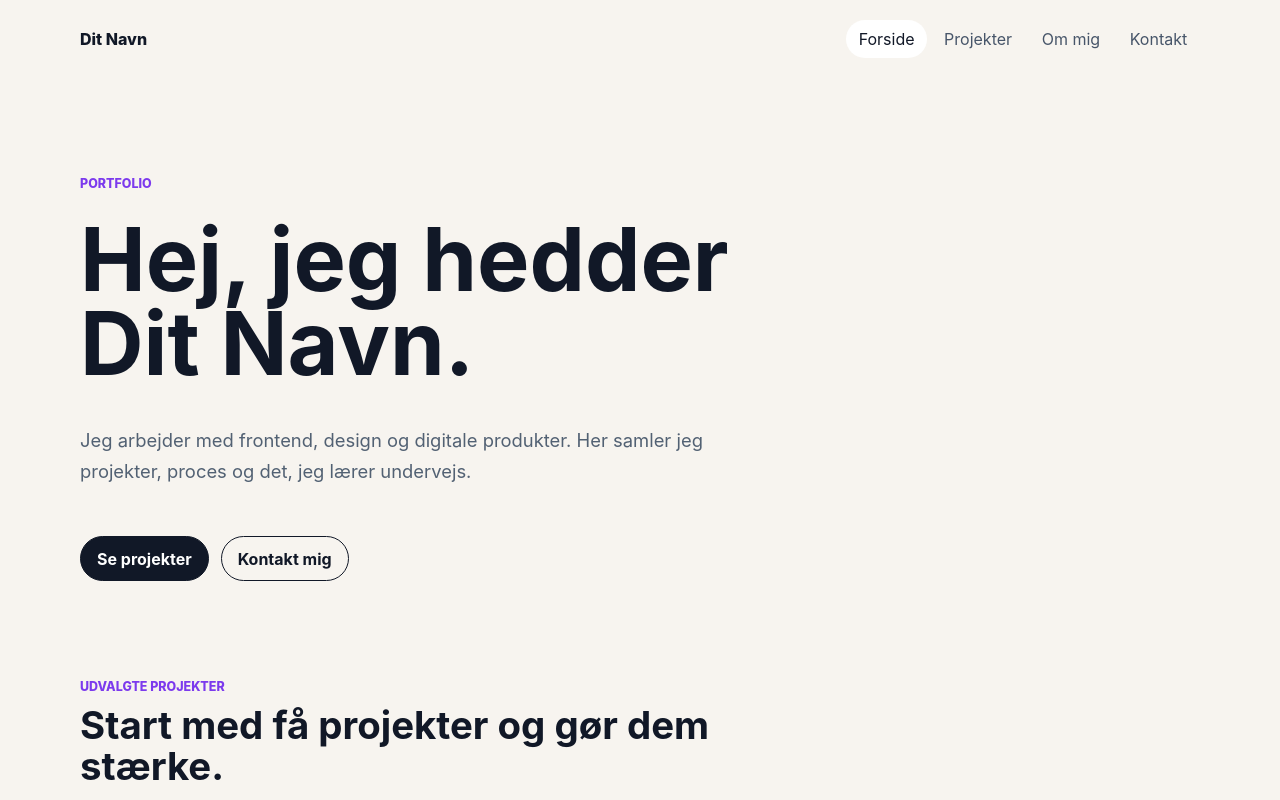
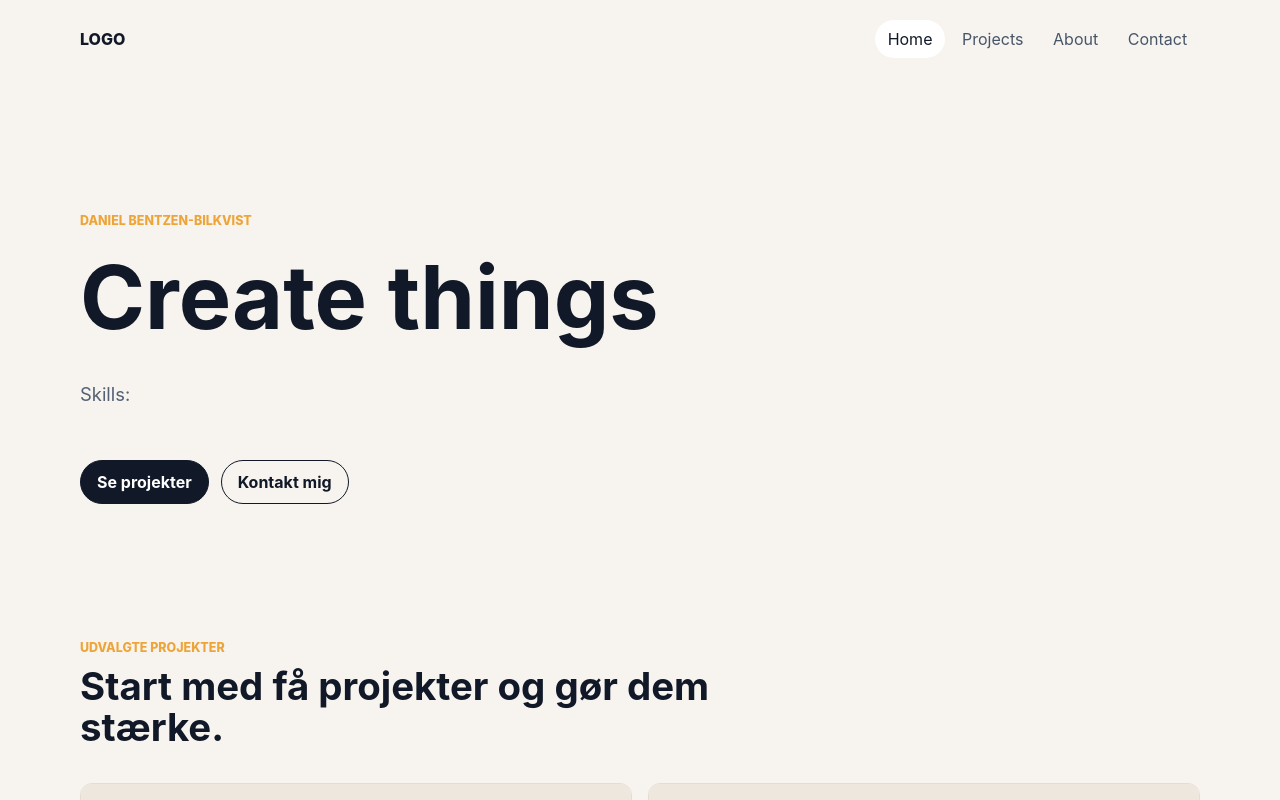
Before and after one commit to danielbilkvist/danielbilkvist.github.io, a React (Vite) app: page / in a window 1280 px wide. Shown: the top 800 px of the page. Built offline with nearby package versions, Linux system fonts and the light colour scheme.

Commit message:
initial Changes

```diff
--- a/index.html
+++ b/index.html
@@ -2,10 +2,10 @@
 <html lang="da">
   <head>
     <meta charset="UTF-8" />
-    <link rel="icon" type="image/svg+xml" href="/favicon.svg" />
+    <link rel="icon" type="image/svg+xml" href="/favicon-32x32.png" />
     <meta name="viewport" content="width=device-width, initial-scale=1.0" />
     <meta name="description" content="En simpel React portfolio-template til username.github.io." />
-    <title>username.github.io Portfolio Template</title>
+    <title>Portfolio</title>
   </head>
   <body>
     <div id="root"></div>
--- a/src/components/Navbar.jsx
+++ b/src/components/Navbar.jsx
@@ -4,16 +4,16 @@ function Navbar() {
   return (
     <header className="site-header">
       <NavLink className="brand" to="/">
-        Dit Navn
+        LOGO
       </NavLink>
 
       <nav className="site-nav" aria-label="Primær navigation">
         <NavLink to="/" end>
-          Forside
+          Home
         </NavLink>
-        <NavLink to="/projects">Projekter</NavLink>
-        <NavLink to="/about">Om mig</NavLink>
-        <NavLink to="/contact">Kontakt</NavLink>
+        <NavLink to="/projects">Projects</NavLink>
+        <NavLink to="/about">About</NavLink>
+        <NavLink to="/contact">Contact</NavLink>
       </nav>
     </header>
   );
--- a/src/index.css
+++ b/src/index.css
@@ -104,7 +104,7 @@ textarea {
 
 .eyebrow {
   margin: 0;
-  color: #7c3aed;
+  color: #eda53a;
   font-size: 0.78rem;
   font-weight: 800;
   letter-spacing: 0;
--- a/src/pages/HomePage.jsx
+++ b/src/pages/HomePage.jsx
@@ -7,11 +7,10 @@ function HomePage() {
   return (
     <div className="page">
       <section className="hero-section">
-        <p className="eyebrow">Portfolio</p>
-        <h1>Hej, jeg hedder Dit Navn.</h1>
+        <p className="eyebrow">Daniel Bentzen-Bilkvist</p>
+        <h1>Create things</h1>
         <p className="hero-text">
-          Jeg arbejder med frontend, design og digitale produkter. Her samler
-          jeg projekter, proces og det, jeg lærer undervejs.
+          Skills:
         </p>
         <div className="actions">
           <Link className="button" to="/projects">
```
Also changed, not shown: public/favicon-32x32.png (added).
